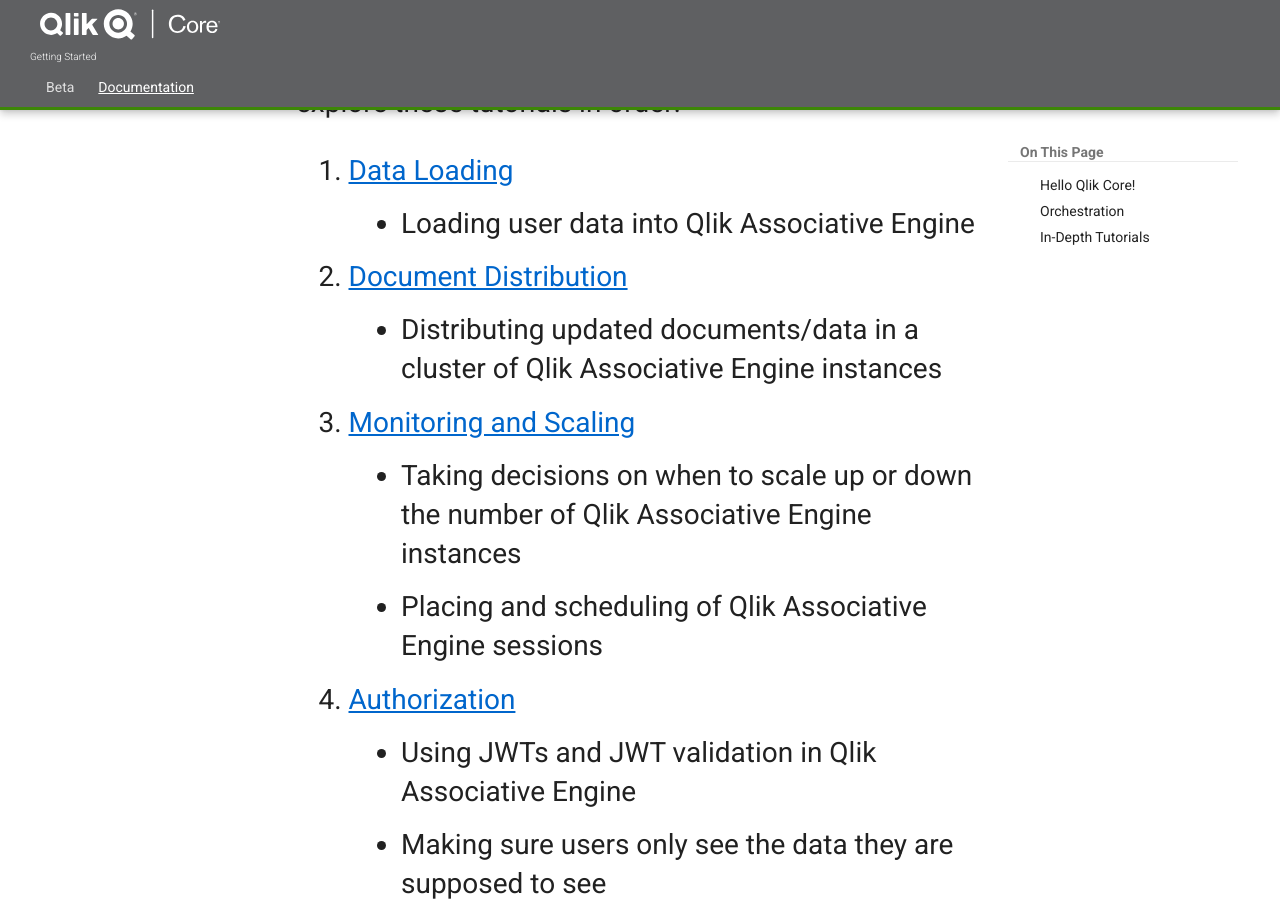
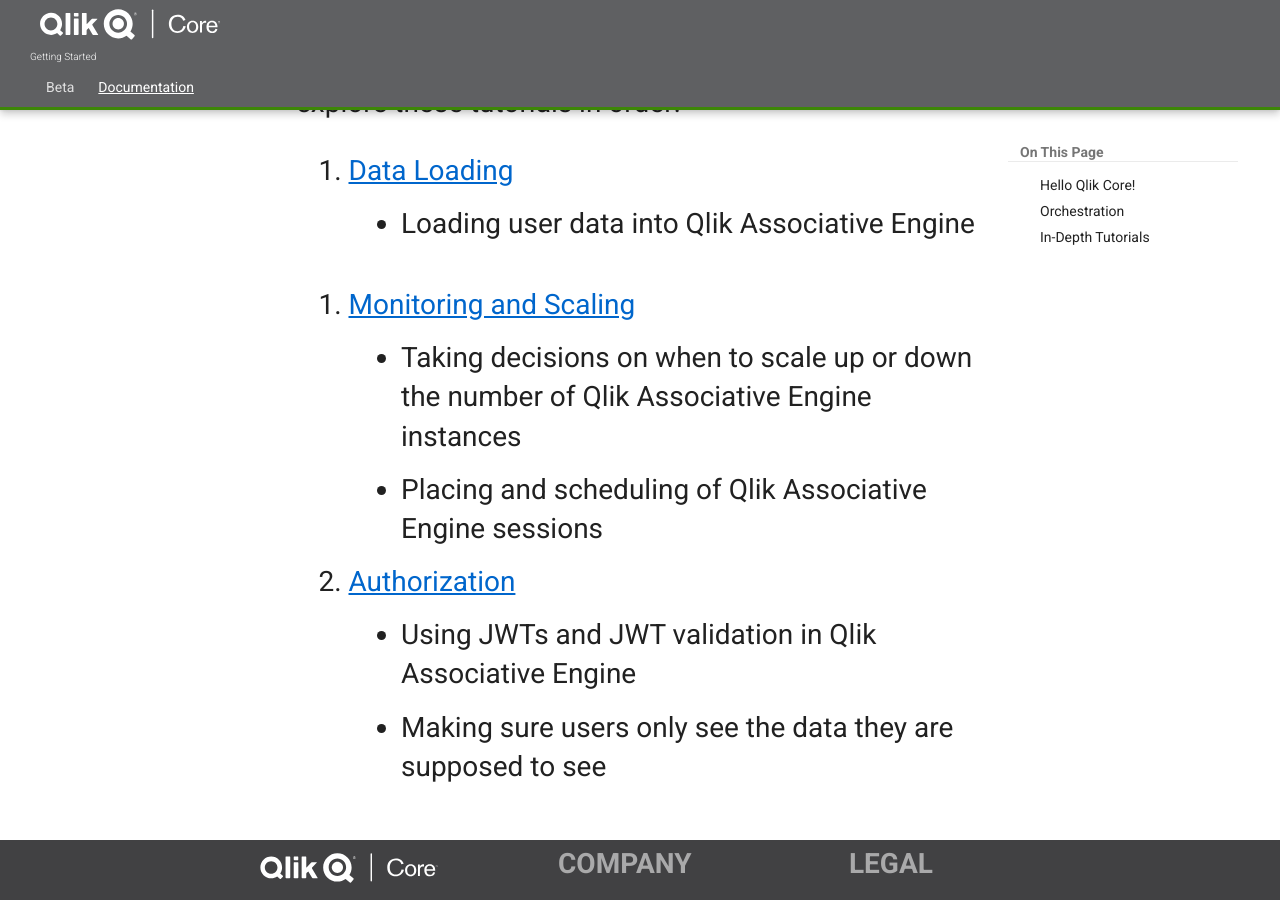
Before and after one commit to qlik-oss/core-website, an MkDocs documentation site: the page built from docs/docs/getting-started.md, in a window 1280 px wide and 900 px high, scrolled down 2418 px. Built offline with MkDocs 1.6.1 and Material for MkDocs 9.7.7, drawn with Linux system fonts in a browser that asks for light colours; old or Windows-style settings are respelled for this version of MkDocs.

Commit message:
commented out link from get started page

```diff
--- a/docs/docs/getting-started.md
+++ b/docs/docs/getting-started.md
@@ -42,9 +42,9 @@
 
 1. [Data Loading](./tutorials/data-loading.md)
     - Loading user data into Qlik Associative Engine
-1. [Document Distribution](./tutorials/document-distribution.md)
+<!---1. [Document Distribution](./tutorials/document-distribution.md)
     - Distributing updated documents/data
-    in a cluster of Qlik Associative Engine instances
+    in a cluster of Qlik Associative Engine instances-->
 1. [Monitoring and Scaling](./tutorials/scalability/overview.md)
     - Taking decisions on when to scale up or down the number of Qlik Associative Engine instances
     - Placing and scheduling of Qlik Associative Engine sessions
```
